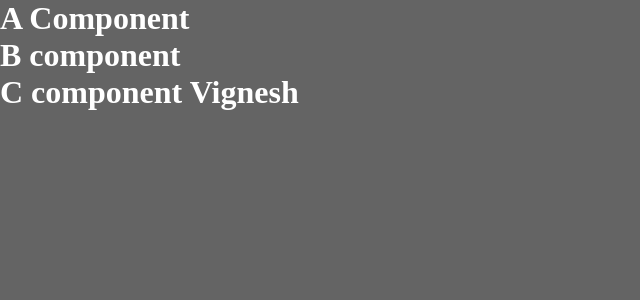
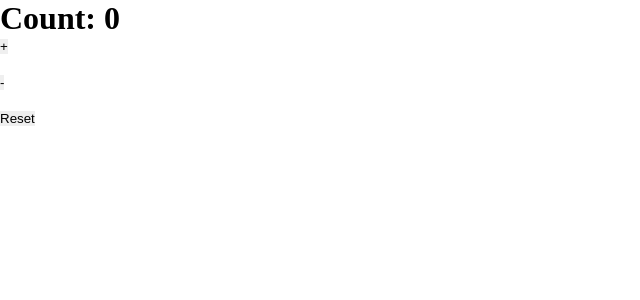
Before and after one commit to vicky7654dfv/React, a React (Vite) app: page / in a window 1280 px wide. Shown: the top 300 px of the page, without its empty margins (0-640 px from the left). Built offline with nearby package versions, Linux system fonts and the light colour scheme.

Commit message:
useReducer

```diff
--- a/src/App.jsx
+++ b/src/App.jsx
@@ -1,17 +1,30 @@
-import React from "react";
-import A from "./components/A";
+import React, { useReducer } from "react";
 
 export default function App() {
-  let done=false;
+  const initial = { count: 0 };
+  const [state, dispatch] = useReducer(reducerFunction, initial);
+
+  function reducerFunction(state, action) {
+    switch (action.type) {
+      case "increment":
+        return { count: state.count + 1 };
+      case "decrement":
+        return { count: state.count - 1 };
+      case "reset":
+        return { count: 0 };
+      default:
+        return state;
+    }
+  }
   return (
     <>
-    <div className="main-body">
-        {done && (
-          <div>
-          </div>
-        )}
-        <A />
-      </div>
+      <h1>Count: {state.count}</h1>
+      <button onClick={() => dispatch({ type: "increment" })}>+</button> <br />
+      <br />
+      <button onClick={() => dispatch({ type: "decrement" })}>-</button>
+      <br />
+      <br />
+      <button onClick={() => dispatch({ type: "reset" })}>Reset</button>
     </>
   );
 }
--- a/src/components/A.jsx
+++ /dev/null
@@ -1,15 +0,0 @@
-import React, { createContext } from 'react'
-import B from './B'
-export const Pass = createContext();
-
-export default function A() {
-    let name="Vignesh"
-  return (
-    <div>
-        <h1>A Component</h1>
-        <Pass.Provider value={name}>
-            <B />
-        </Pass.Provider>
-    </div>
-  )
-}
--- a/src/components/B.jsx
+++ /dev/null
@@ -1,11 +0,0 @@
-import React from "react";
-import C from './C'
-export default function B() {
-  return (
-    <div>
-      <h1>B component
-      </h1>
-        <C />
-    </div>
-  );
-}
--- a/src/components/C.jsx
+++ /dev/null
@@ -1,10 +0,0 @@
-import React, { useContext } from "react";
-import { Pass } from "./A";
-export default function C() {
-  const passName = useContext(Pass);
-  return (
-    <div>
-        <h1>C component {passName}</h1>
-    </div>
-  );
-}
```
